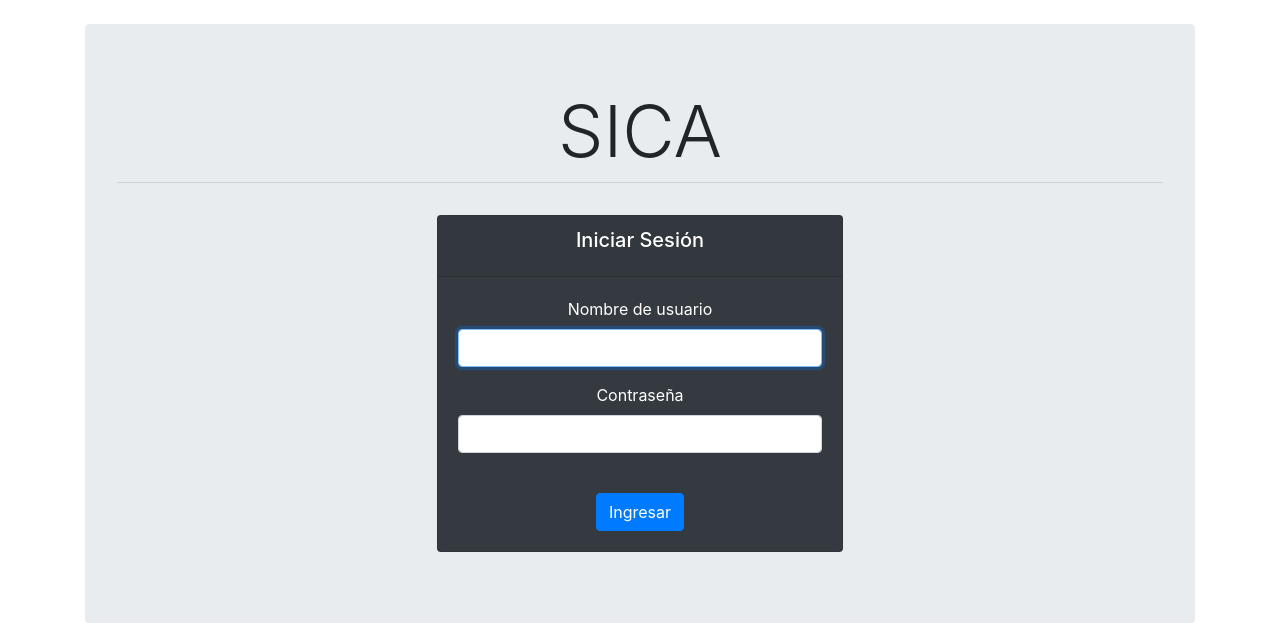
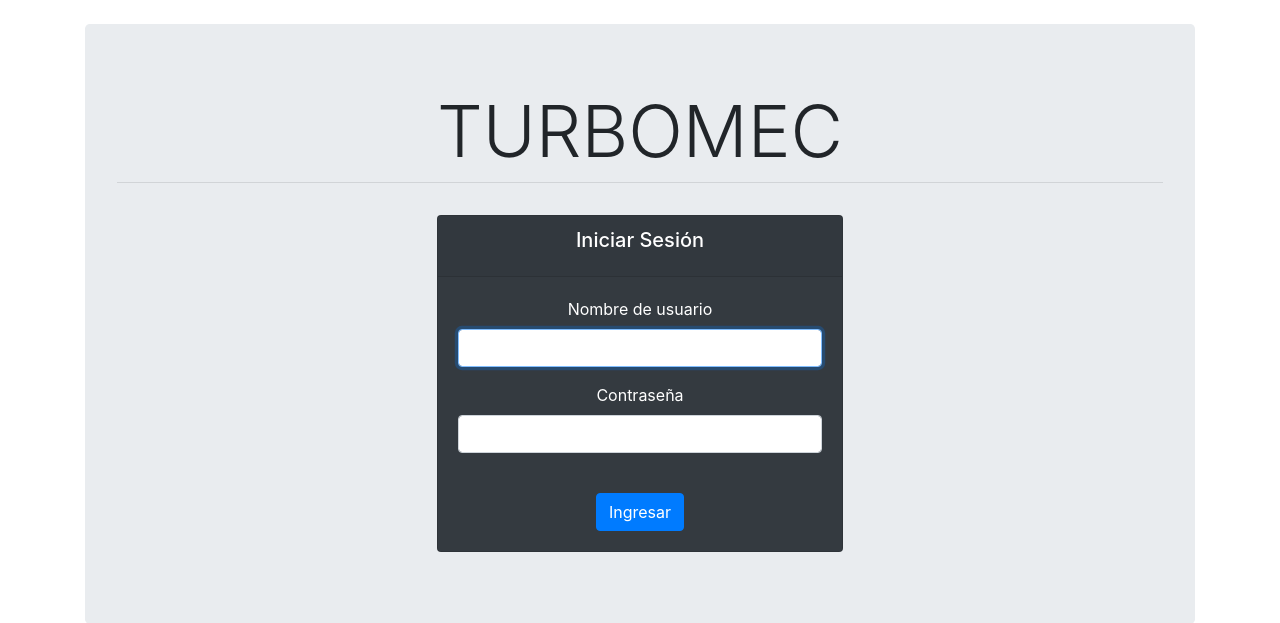
Before and after one commit to vp20007/SICTurbomec, a Django app: page /autenticacion/ in a window 1280 px wide. Shown: the part 16-639 px from the top of the page. Run offline with Django 4.2, Linux system fonts and the light colour scheme; some libraries are stand-ins or nearby versions.

Commit message:
Update login.html

```diff
--- a/autenticacion/templates/login/login.html
+++ b/autenticacion/templates/login/login.html
@@ -7,7 +7,7 @@
 {% load crispy_forms_tags %}
 
 <div class="jumbotron text-center">
-	<h1 class="display-3">SICA</h1>
+	<h1 class="display-3">TURBOMEC</h1>
 	<hr class="my-2">
 	<br>
 
```
